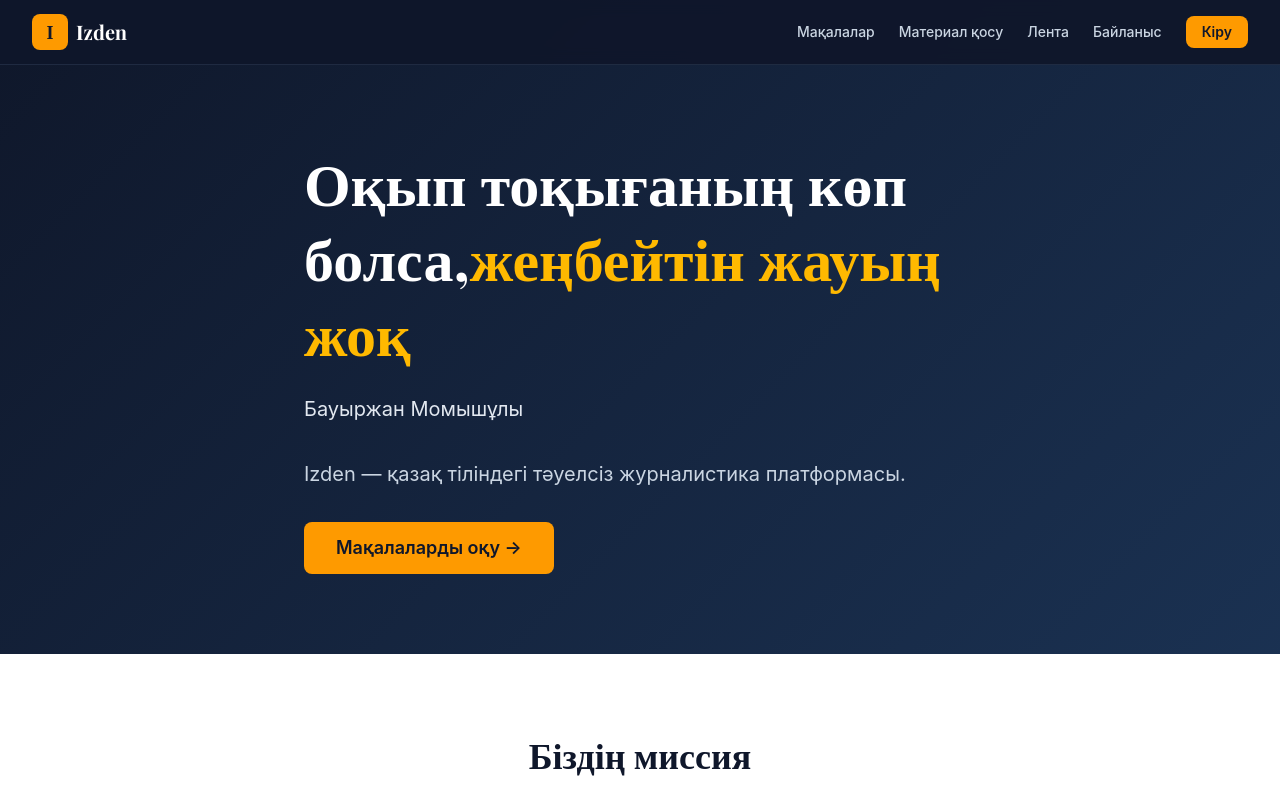
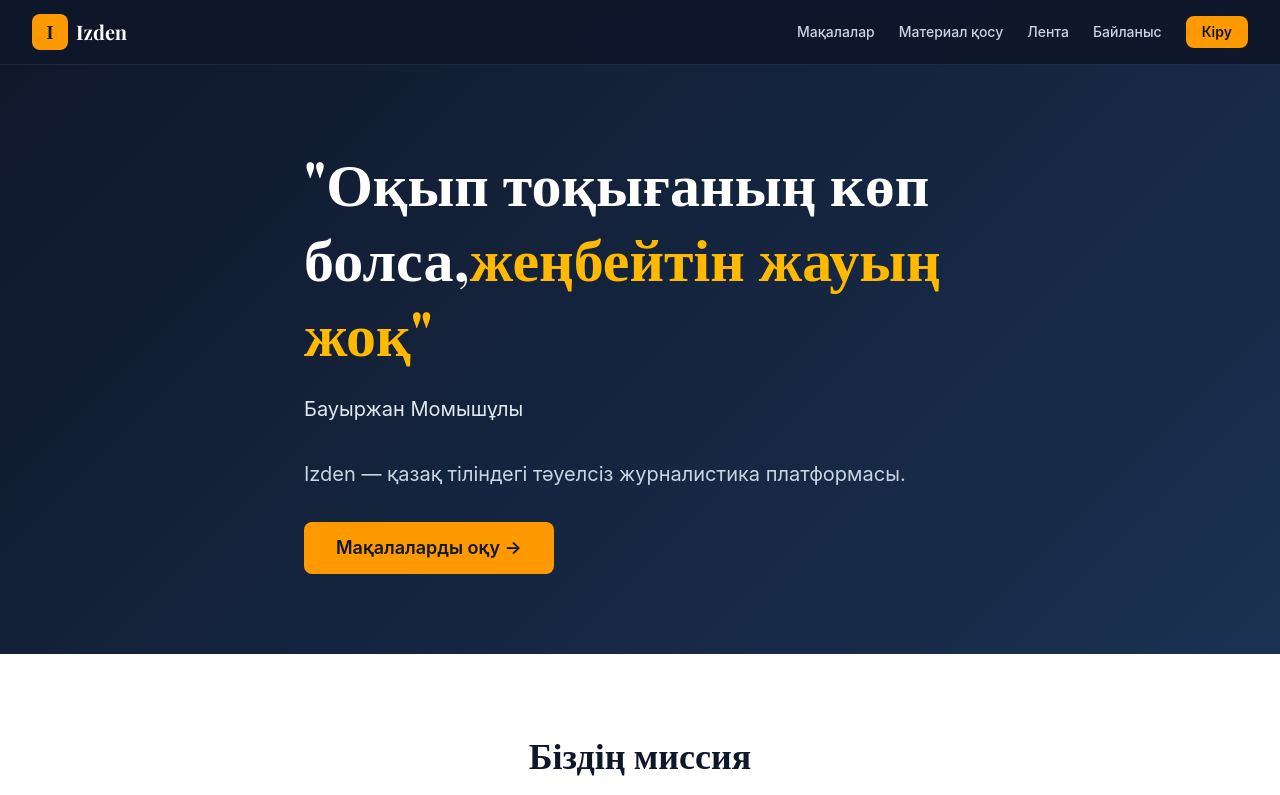
Before and after one commit to azharingh/izdenkz, a Next.js app: page / in a window 1280 px wide. Shown: the top 795 px of the page. Built offline with nearby package versions, Linux system fonts and the light colour scheme; no server answers; the database is empty.

Commit message:
fix design issue

```diff
--- a/app/contact/page.tsx
+++ b/app/contact/page.tsx
@@ -80,7 +80,7 @@ export default function ContactPage() {
             <div className="rounded-3xl bg-slate-50 border border-slate-200 p-8">
               <h2 className="text-2xl font-bold text-slate-900 mb-4">Офиске хабарласу</h2>
               <p className="text-slate-600 mb-3">Email: <a href="mailto:info@izden.kz" className="text-amber-500">izdenkz@gmail.com</a></p>
-              <p className="text-slate-600">Орналасқан жері: Қазақстан</p>
+              <p className="text-slate-600">Орналасқан жері: Астана,Қазақстан</p>
             </div>
           </div>
         </div>
--- a/app/page.tsx
+++ b/app/page.tsx
@@ -24,7 +24,7 @@ export default async function HomePage() {
         <div className="max-w-7xl mx-auto px-4 sm:px-6 lg:px-8 py-20">
           <div className="max-w-2xl">
             <h1 className="font-heading text-4xl md:text-6xl font-bold text-white leading-tight mb-6">
-              Оқып тоқығаның көп болса,<span className="text-amber-400">жеңбейтін жауың жоқ</span>
+              "Оқып тоқығаның көп болса,<span className="text-amber-400">жеңбейтін жауың жоқ"</span>
             </h1>
             <h2 className="text-slate-200 text-lg md:text-xl mb-8 leading-relaxed">
               Бауыржан Момышұлы
```
